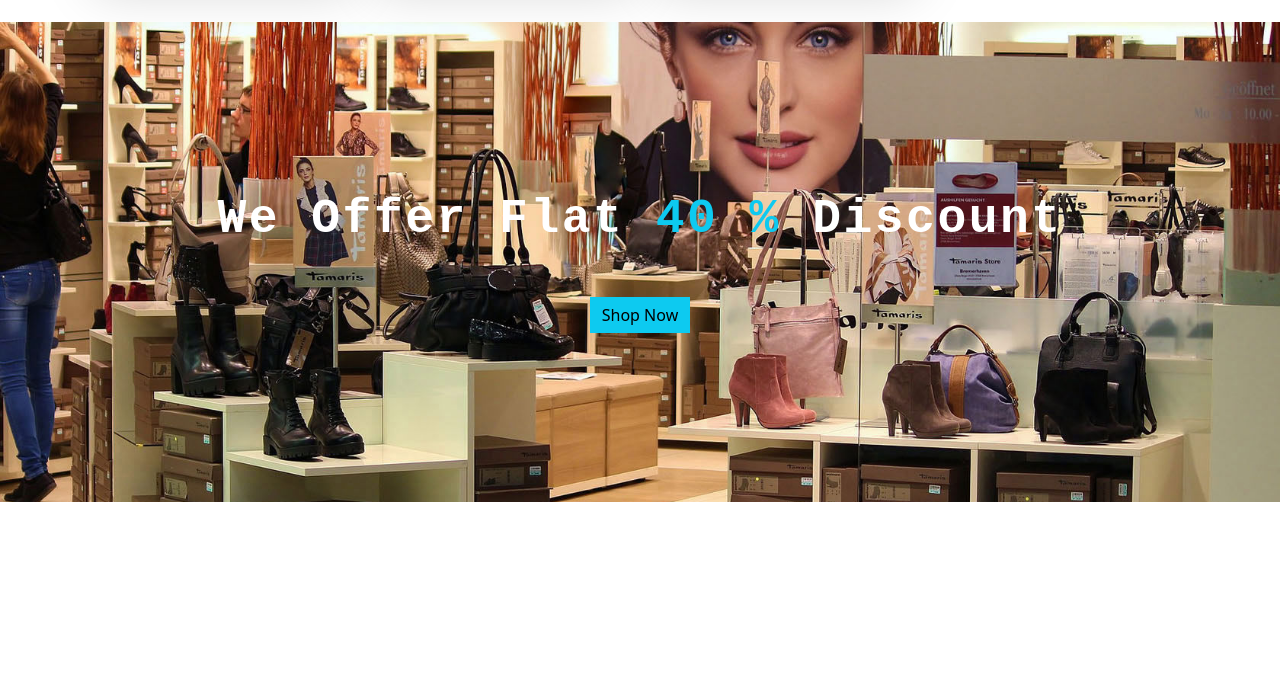
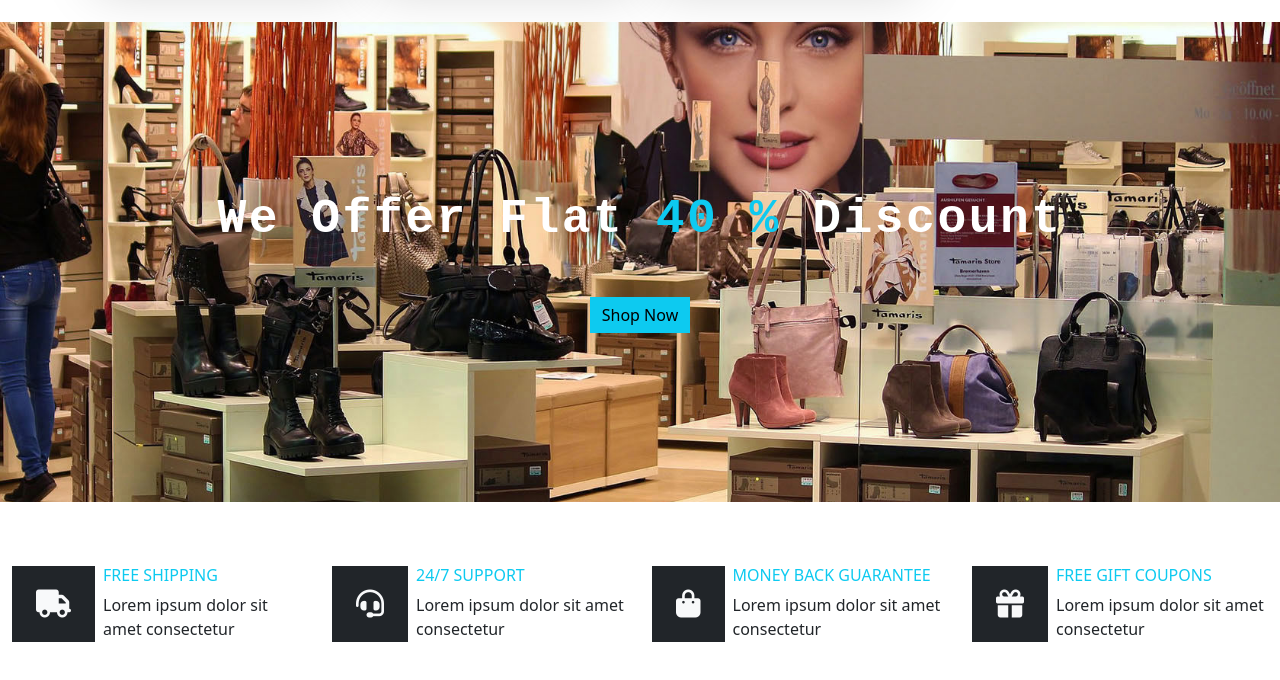
Before and after one commit to ma-khan13/elite-shoppy-e-commerce, a plain HTML site: page index.html in a window 1280 px wide. Shown: the part 5778-6458 px from the top of the page. Drawn offline with nearby package versions, Linux system fonts and the light colour scheme.

Commit message:
Support section complete

```diff
--- a/index.html
+++ b/index.html
@@ -673,9 +673,7 @@
         </div>
       </div>
     </section>
-
     <!-- We offer section -->
-
     <section class="fixed-bg my-5">
           <div class="we-offer h-100 d-flex justify-content-center align-items-center">
             <div class="text-center">
@@ -685,7 +683,47 @@
           </div>
     </section>
 
-    <div style="height: 500px;"></div>
+    <!-- Support section -->
+    <section class="container-fluid">
+      <div class="row">
+        <div class="col-12 col-sm-6 col-lg-3 d-flex align-items-center">
+          <div class="bg-dark">
+            <i class="fas fa-truck text-light p-4 fs-3"></i>
+          </div>
+          <div class="mt-3 ms-2">
+            <h6 class="text-info text-uppercase">Free Shipping</h6>
+            <p>Lorem ipsum dolor sit amet consectetur</p>
+          </div>
+        </div>
+        <div class="col-12 col-sm-6 col-lg-3 d-flex align-items-center">
+          <div class="bg-dark">
+            <i class="fas fa-headset text-light p-4 fs-3"></i>
+          </div>
+          <div class="mt-3 ms-2">
+            <h6 class="text-info text-uppercase">24/7 Support</h6>
+            <p>Lorem ipsum dolor sit amet consectetur</p>
+          </div>
+        </div>
+        <div class="col-12 col-sm-6 col-lg-3 d-flex align-items-center">
+          <div class="bg-dark">
+            <i class="fas fa-shopping-bag text-light p-4 fs-3"></i>
+          </div>
+          <div class="mt-3 ms-2">
+            <h6 class="text-info text-uppercase">Money Back Guarantee</h6>
+            <p>Lorem ipsum dolor sit amet consectetur</p>
+          </div>
+        </div>
+        <div class="col-12 col-sm-6 col-lg-3 d-flex align-items-center">
+          <div class="bg-dark">
+            <i class="fas fa-gift text-light p-4 fs-3"></i>
+          </div>
+          <div class="mt-3 ms-2">
+            <h6 class="text-info text-uppercase">Free Gift Coupons</h6>
+            <p>Lorem ipsum dolor sit amet consectetur</p>
+          </div>
+        </div>
+      </div>
+    </section>
 </main>
   <!-- Bootstrap JavaScript Libraries -->
   <script src="https://cdn.jsdelivr.net/npm/@popperjs/core@2.9.2/dist/umd/popper.min.js"
```
